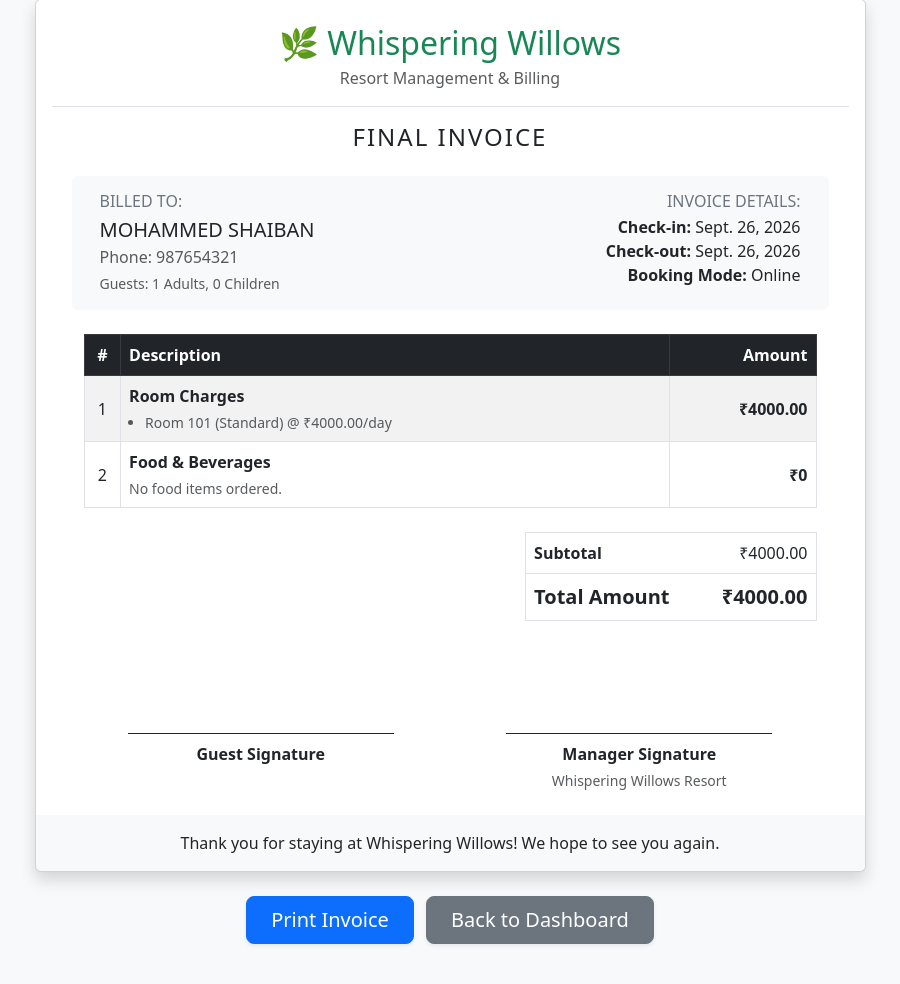
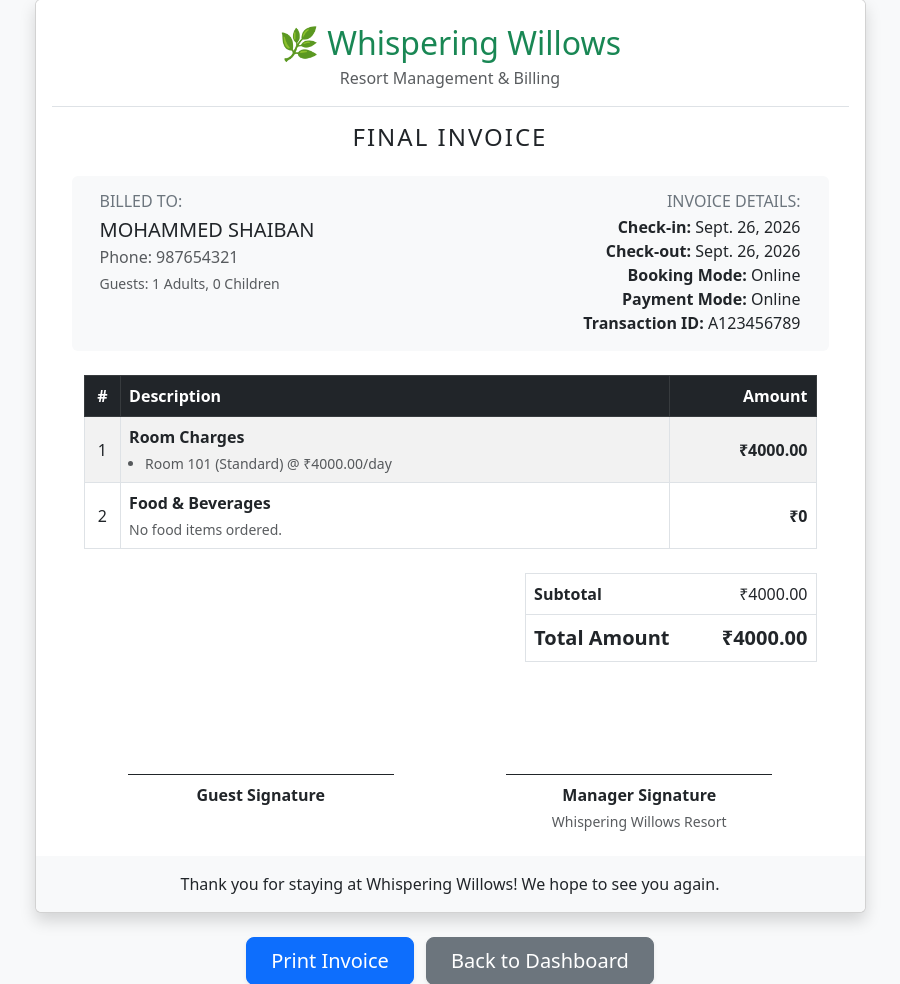
Before and after one commit to shaibankv/resort-management-system, a Django app: page /view-bill/14/ in a window 1280 px wide. Shown: the part 87-1071 px from the top of the page, without its empty margins (190-1090 px from the left). Before the commit the page ends 1032 px from the top, so only its background shows below. Run offline with Django 5.2, Linux system fonts and the light colour scheme; a user stored in the database is signed in; data comes from the database, SQL or seed files in the repository; both versions use the stored data as it was after the commit; data that the repository does not hold is empty.

Commit message:
added payment mode

```diff
--- a/resort/models.py
+++ b/resort/models.py
@@ -21,6 +21,14 @@ class Guest(models.Model):
     check_in_date = models.DateField(default=timezone.now)
     check_out_date = models.DateField(blank=True, null=True)
     is_checked_out = models.BooleanField(default=False)
+
+    PAYMENT_MODE_CHOICES = (
+        ('Cash', 'Cash'),
+        ('Card', 'Card'),
+        ('Online', 'Online'),
+    )
+    payment_mode = models.CharField(max_length=20, choices=PAYMENT_MODE_CHOICES, blank=True, null=True)
+    transaction_id = models.CharField(max_length=100, blank=True, null=True)
 
     def __str__(self):
         return f"{self.name} - {self.phone_number}"
--- a/resort/templates/resort/bill_pdf.html
+++ b/resort/templates/resort/bill_pdf.html
@@ -26,7 +26,11 @@
         <strong>Phone:</strong> {{ guest.phone_number }} <br/>
         <strong>Check-in:</strong> {{ guest.check_in_date }} <br/>
         <strong>Check-out:</strong> {{ guest.check_out_date }} <br/>
-        <strong>Guests:</strong> {{ guest.number_of_adults }} Adults, {{ guest.number_of_children }} Children
+        <strong>Guests:</strong> {{ guest.number_of_adults }} Adults, {{ guest.number_of_children }} Children <br/>
+        <strong>Payment Mode:</strong> {{ guest.payment_mode|default:"N/A" }} <br/>
+        {% if guest.payment_mode == 'Online' and guest.transaction_id %}
+        <strong>Transaction ID:</strong> {{ guest.transaction_id }}
+        {% endif %}
     </div>
 
     <table>
--- a/resort/templates/resort/checkout_bill.html
+++ b/resort/templates/resort/checkout_bill.html
@@ -24,6 +24,10 @@
                         <div class="text-dark"><strong>Check-in:</strong> {{ guest.check_in_date }}</div>
                         <div class="text-dark"><strong>Check-out:</strong> {{ guest.check_out_date }}</div>
                         <div class="text-dark"><strong>Booking Mode:</strong> {{ guest.mode_of_booking }}</div>
+                        <div class="text-dark"><strong>Payment Mode:</strong> {{ guest.payment_mode|default:"N/A" }}</div>
+                        {% if guest.payment_mode == 'Online' and guest.transaction_id %}
+                        <div class="text-dark"><strong>Transaction ID:</strong> {{ guest.transaction_id }}</div>
+                        {% endif %}
                     </div>
                 </div>
 
--- a/resort/views.py
+++ b/resort/views.py
@@ -155,6 +155,15 @@ def checkout(request, guest_id):
     if request.method == 'POST':
         guest.check_out_date = timezone.now().date()
         guest.is_checked_out = True
+
+        payment_mode = request.POST.get('payment_mode')
+        transaction_id = request.POST.get('transaction_id')
+
+        if payment_mode:
+            guest.payment_mode = payment_mode
+        if transaction_id and payment_mode == 'Online':
+            guest.transaction_id = transaction_id
+
         guest.save()
 
         subject = f"Guest Checkout: {guest.name} at Whispering Willows"
@@ -169,6 +178,8 @@ def checkout(request, guest_id):
             f"Room Bill: ₹{guest.total_room_bill}\n"
             f"Food Bill: ₹{guest.total_food_bill}\n"
             f"Total Bill: ₹{guest.total_bill}\n"
+            f"Payment Mode: {guest.payment_mode or 'N/A'}\n"
+            f"Transaction ID: {guest.transaction_id if guest.transaction_id else 'N/A'}\n"
         )
 
         # Generate PDF
```
Also changed, not shown: resort/templates/resort/checkout_confirm.html (+36 -2 lines), db.sqlite3, resort/migrations/0006_guest_payment_mode_guest_transaction_id.py (added).
